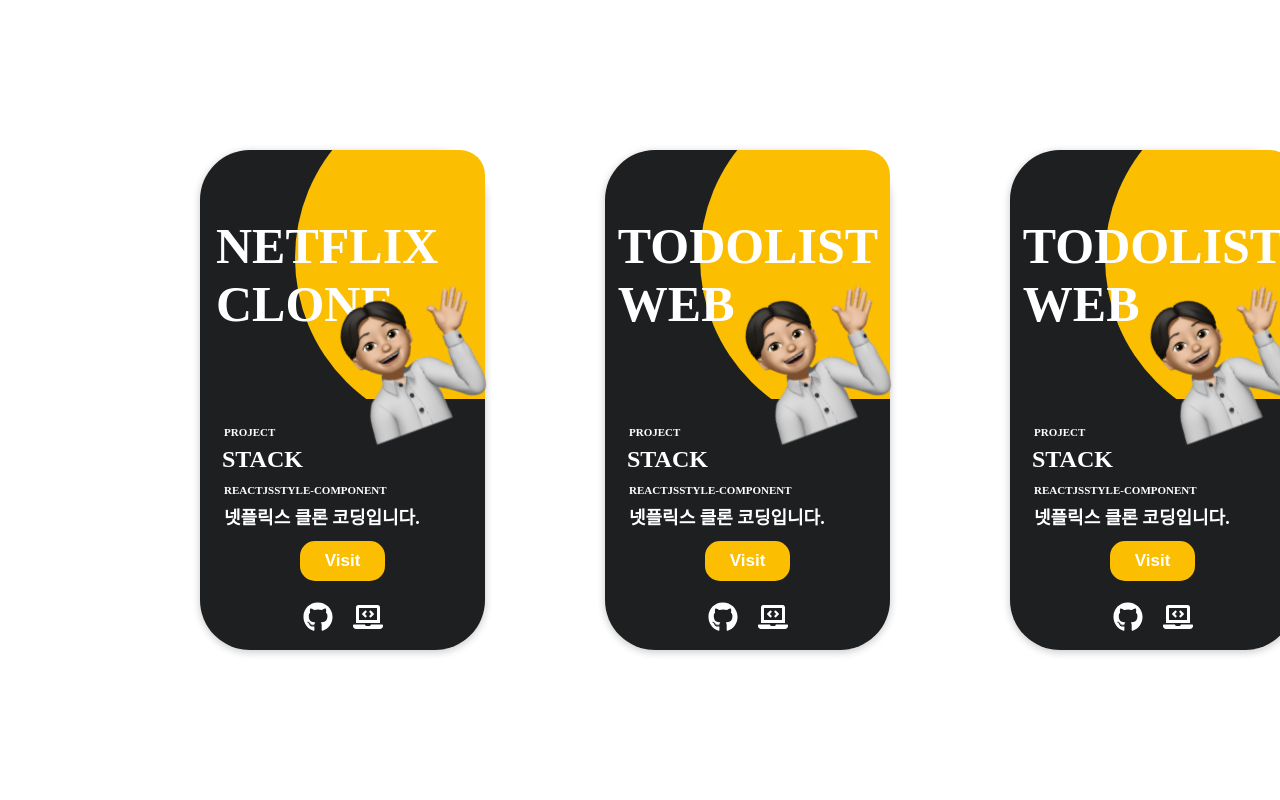
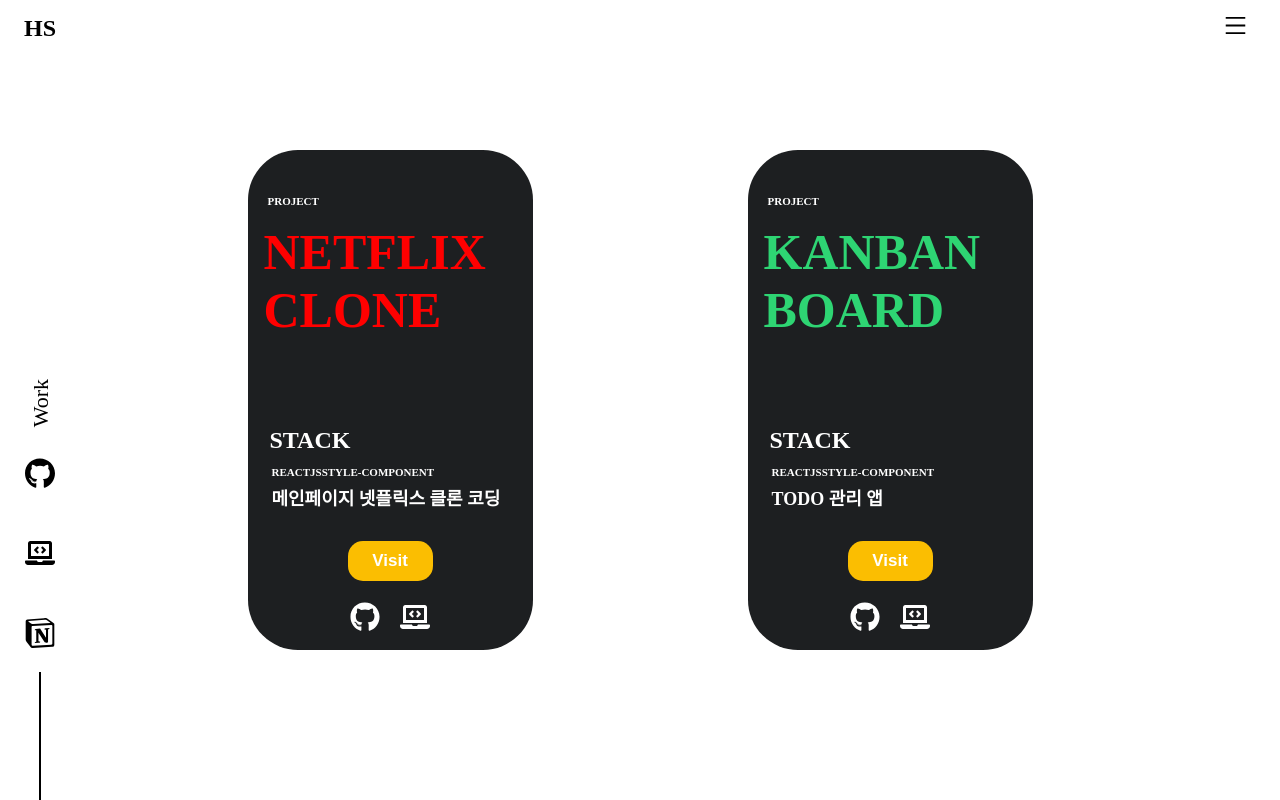
Before and after one commit to slobbie/portfolio-WebSite, a React (Create React App) app: page /work in a window 1280 px wide. Built offline with nearby package versions, Linux system fonts and the light colour scheme.

Commit message:
:recycle:  Refactor work component animation 수정

```diff
--- a/src/components/work/InfoDetail.tsx
+++ b/src/components/work/InfoDetail.tsx
@@ -6,7 +6,6 @@
 const InfoDetail = (props: WorkProps) => {
   return (
     <Container>
-      <SmallText>Project</SmallText>
       <BottomWrapper>
         <LargeText>Stack</LargeText>
       </BottomWrapper>
--- a/src/components/work/WorkCord.tsx
+++ b/src/components/work/WorkCord.tsx
@@ -12,7 +12,7 @@
   stack?: any[];
   Info?: string;
   projectImg?: string;
-  stackImg?: string;
+  TitleColor?: string;
 }
 
 const WorkCord = (props: WorkProps) => {
@@ -32,14 +32,14 @@
     >
       <CardContainer>
         <TopContainer>
-          <CircleWrapper>
+          {/* <CircleWrapper>
             <Circle />
-          </CircleWrapper>
+          </CircleWrapper> */}
           <ImgWrapper>
-            <Imgs
+            {/* <Imgs
               style={{
                 x: 80,
-                y: 44,
+                y: 44,s
                 rotateX,
                 rotateY,
                 rotate: '-20deg',
@@ -50,13 +50,14 @@
               whileDrag={{ cursor: 'grabbing' }}
             >
               <img src={props.projectImg} alt='projcet-Title' />
-            </Imgs>
+            </Imgs> */}
           </ImgWrapper>
-          <Text>{props.title}</Text>
+          <SmallText>Project</SmallText>
+          <Text style={{ color: props.TitleColor }}>{props.title}</Text>
         </TopContainer>
         <BottomContainer>
           <InfoDetail stack={props.stack} Info={props.Info} />
-          <WorkIcons stackImg={props.stackImg} />
+          <WorkIcons />
         </BottomContainer>
       </CardContainer>
     </CardWrapper>
@@ -80,7 +81,7 @@
   display: flex;
   flex-direction: column;
   border: 25px;
-  box-shadow: 0 2px 7px 1px rgba(31, 31, 31, 0.2);
+  /* box-shadow: 0 2px 7px 1px rgba(31, 31, 31, 0.2); */
   background-color: #1d1f21;
   color: ${Colors.white};
   position: relative;
@@ -124,7 +125,7 @@
 const BottomContainer = styled.div`
   display: flex;
   flex-direction: column;
-  flex: 1;
+  flex: 1.2;
   padding: 0 1em;
 `;
 
@@ -161,3 +162,12 @@
     user-select: none;
   }
 `;
+
+const SmallText = styled.span`
+  font-size: 11px;
+  color: ${Colors.white};
+  font-weight: 800;
+  text-transform: uppercase;
+  margin-right: auto;
+  margin-left: 20px;
+`;
--- a/src/page/Home.tsx
+++ b/src/page/Home.tsx
@@ -6,7 +6,7 @@
 import { ClickValue, WorkValue } from '../atom';
 import Intro from '../components/Home/Intro';
 import { motion } from 'framer-motion';
-import { ClickProps } from '../layout/Header';
+import { ClickProps, Workprops } from '../layout/Header';
 
 const Home = () => {
   const [click, setClick] = useRecoilState(ClickValue);
@@ -21,7 +21,7 @@
     setClick(false);
     console.log('Home');
   }, []);
-
+  console.log(work);
   return (
     <Section>
       <DarkDiv click={+click} />
@@ -43,7 +43,7 @@
 
 export default Home;
 
-const Section = styled.section`
+const Section = styled(motion.section)`
   width: 100%;
   height: 100vh;
   background: ${Colors.white};
@@ -99,10 +99,6 @@
     top: 83%;
     border: none;
   }
-
-  /* &:hover {
-    background-color: red;
-  } */
 `;
 
 const Span = styled.span<ClickProps>`
--- a/src/page/Work.tsx
+++ b/src/page/Work.tsx
@@ -2,8 +2,12 @@
 import styled from 'styled-components';
 import WorkCord, { WorkProps } from '../components/work/WorkCord';
 import Me from '../assets/Images/profile.png';
+import Netflix from '../assets/Images/netflix-logo.png';
 import { useRecoilState } from 'recoil';
-import { ClickValue, WorkValue } from '../atom';
+import { ClickValue, ToggleValue, WorkValue } from '../atom';
+import { Colors } from '../Styled/Colors';
+import { AiOutlineMenu, AiOutlineClose } from 'react-icons/ai';
+import { motion } from 'framer-motion';
 
 const Work = () => {
   const WorkData = [
@@ -11,64 +15,45 @@
       id: 1,
       title: 'NETFLIX Clone',
       stack: ['React', 'JS', 'Style-Component'],
-      Info: '넷플릭스 클론 코딩입니다.',
+      Info: '메인페이지 넷플릭스 클론 코딩',
       projectImg: `${Me}`,
-      stackImg: `${Me}`,
+      TitleColor: 'red',
     },
     {
       id: 2,
-      title: 'TodoList web ',
+      title: 'Kanban board',
       stack: ['React', 'JS', 'Style-Component'],
-      Info: '넷플릭스 클론 코딩입니다.',
-      projectImg: `${Me}`,
-      stackImg: `${Me}`,
-    },
-    {
-      id: 3,
-      title: 'TodoList web ',
-      stack: ['React', 'JS', 'Style-Component'],
-      Info: '넷플릭스 클론 코딩입니다.',
-      projectImg: `${Me}`,
-      stackImg: `${Me}`,
-    },
-    {
-      id: 4,
-      title: 'TodoList web ',
-      stack: ['React', 'JS', 'Style-Component'],
-      Info: '넷플릭스 클론 코딩입니다.',
-      projectImg: `${Me}`,
-      stackImg: `${Me}`,
-    },
-    {
-      id: 5,
-      title: 'TodoList web ',
-      stack: ['React', 'JS', 'Style-Component'],
-      Info: '넷플릭스 클론 코딩입니다.',
-      projectImg: `${Me}`,
-      stackImg: `${Me}`,
+      Info: 'Todo 관리 앱',
+      projectImg: `${Netflix}`,
+
+      TitleColor: '#2ed573',
     },
   ];
   const [click, setClick] = useRecoilState(ClickValue);
   const [work, setWork] = useRecoilState(WorkValue);
+  const [active, setActive] = useRecoilState(ToggleValue);
   useEffect(() => {
-    setClick(!click);
+    setClick(false);
     console.log('Work');
   }, []);
 
-  // const WorkPageRef = useRef(null);
+  const onToggle = () => {
+    setActive(!active);
+  };
 
-  // useEffect(() => {
-  //   let El = WorkPageRef.current;
-
-  //   const rotate = () => {
-  //     El.style.transform = `translateX(${-window.pageYOffset}px)`;
-  //   };
-
-  //   window.addEventListener('scroll', rotate);
-  //   return () => window.removeEventListener('scroll', rotate);
-  // }, []);
   return (
-    <Section>
+    <Section
+      initial={{ x: 1000 }}
+      animate={{ x: 0 }}
+      transition={{ type: 'tween', duration: 1 }}
+    >
+      <Toggle onClick={() => onToggle()}>
+        {active ? (
+          <AiOutlineClose className='closeIcon' />
+        ) : (
+          <AiOutlineMenu className='menuIcon' />
+        )}
+      </Toggle>
       <Wrapper className='page'>
         {WorkData.map((item: WorkProps) => {
           return (
@@ -78,7 +63,7 @@
               stack={item.stack}
               Info={item.Info}
               projectImg={item.projectImg}
-              stackImg={item.stackImg}
+              TitleColor={item.TitleColor}
             />
           );
         })}
@@ -89,7 +74,7 @@
 
 export default Work;
 
-const Section = styled.section`
+const Section = styled(motion.section)`
   background-color: white;
   width: 100%;
   height: 100vh;
@@ -118,3 +103,25 @@
     flex-direction: column;
   }
 `;
+
+const Toggle = styled.div`
+  width: 40px;
+  height: 40px;
+  display: flex;
+  align-items: center;
+  justify-content: center;
+  font-size: 2rem;
+  cursor: pointer;
+  position: absolute;
+  top: 0;
+  right: 0;
+  margin: 5px;
+  margin-right: 25px;
+  .menuIcon,
+  .closeIcon {
+    transition: 0.3s ease-in-out;
+    width: 25px;
+    height: 25px;
+    fill: ${Colors.black};
+  }
+`;
```
Also changed, not shown: src/assets/Images/netflix-logo.png (added).
